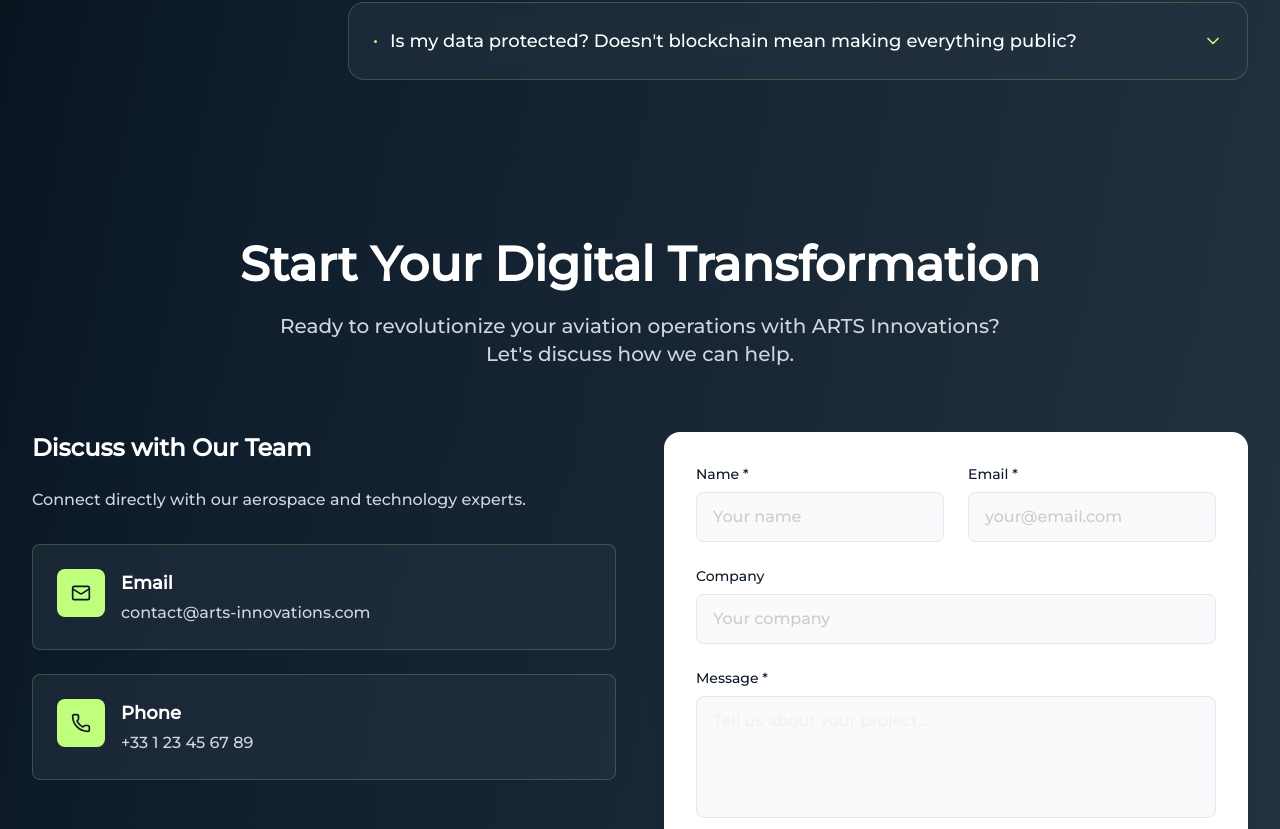
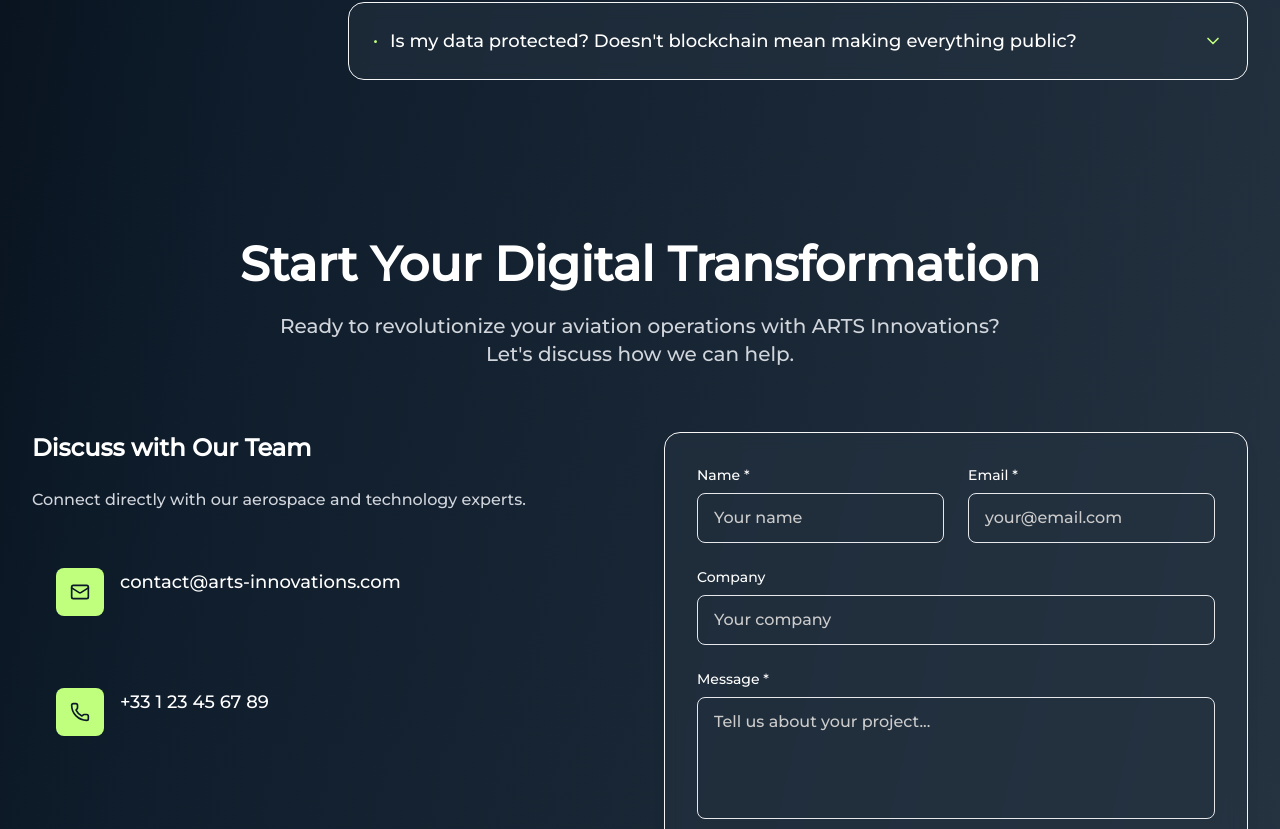
Before and after one commit to BlockService-FR/arts-innovations-landing, a Next.js app: page / in a window 1280 px wide. Shown: the part 5951-6780 px from the top of the page. Built offline with nearby package versions, Linux system fonts and the light colour scheme.

Commit message:
Improve Contact

```diff
--- a/components/ContactSection.tsx
+++ b/components/ContactSection.tsx
@@ -28,7 +28,6 @@
 
   return (
     <section id="contact" className="py-20 relative overflow-hidden">
-      <div className="absolute inset-0 bg-[url('/grid.svg')] opacity-10"></div>
 
       <div className="relative z-10 max-w-7xl mx-auto px-4 sm:px-6 lg:px-8">
         <motion.div
@@ -63,29 +62,27 @@
             <div className="space-y-6">
               <motion.div
                 whileHover={{ x: 10 }}
-                className="p-6 bg-arts-teal/50 rounded-lg border border-arts-green/20 hover:border-arts-green transition-all duration-300"
+                className="p-6 transition-all duration-300"
               >
                 <div className="flex items-start space-x-4">
                   <div className="w-12 h-12 bg-arts-green rounded-lg flex items-center justify-center">
                     <Mail size={20} className="text-arts-navy" />
                   </div>
                   <div>
-                    <h4 className="text-lg font-semibold text-white mb-1">Email</h4>
-                    <p className="text-gray-300">contact@arts-innovations.com</p>
+                    <p className="text-lg text-white"><a href="mailto:contact@arts-innovations.com">contact@arts-innovations.com</a></p>
                   </div>
                 </div>
               </motion.div>
               <motion.div
                 whileHover={{ x: 10 }}
-                className="p-6 bg-arts-teal/50 rounded-lg border border-arts-green/20 hover:border-arts-green transition-all duration-300"
+                className="p-6 rounded-lg transition-all duration-300"
               >
                 <div className="flex items-start space-x-4">
                   <div className="w-12 h-12 bg-arts-green rounded-lg flex items-center justify-center">
                     <Phone size={20} className="text-arts-navy" />
                   </div>
                   <div>
-                    <h4 className="text-lg font-semibold text-white mb-1">Phone</h4>
-                    <p className="text-gray-300">+33 1 23 45 67 89</p>
+                    <p className="text-lg text-white"><a href="tel:+33123456789">+33 1 23 45 67 89</a></p>
                   </div>
                 </div>
               </motion.div>
@@ -96,12 +93,12 @@
             initial={{ opacity: 0, x: 50 }}
             whileInView={{ opacity: 1, x: 0 }}
 
-            className="bg-white rounded-2xl p-8 shadow-lg"
+            className="bg-arts-teal/50 backdrop-blur-sm border border-arts-light hover:border-arts-green rounded-2xl p-8 shadow-lg"
           >
             <form onSubmit={handleSubmit} className="space-y-6">
               <div className="grid grid-cols-1 md:grid-cols-2 gap-6">
                 <div>
-                  <label htmlFor="name" className="block text-sm font-medium text-arts-navy mb-2">
+                  <label htmlFor="name" className="block text-sm font-medium text-white mb-2">
                     {t('contact.form.name')} {t('contact.form.required')}
                   </label>
                   <input
@@ -111,12 +108,12 @@
                     required
                     value={formData.name}
                     onChange={handleChange}
-                    className="w-full px-4 py-3 bg-gray-50 border border-gray-200 rounded-lg focus:ring-2 focus:ring-arts-green focus:border-transparent text-arts-navy placeholder-arts-gray"
+                    className="w-full px-4 py-3 border border-gray-200 rounded-lg focus:ring-2 focus:ring-arts-green focus:border-transparent text-white placeholder-arts-gray"
                     placeholder={t('contact.form.namePlaceholder')}
                   />
                 </div>
                 <div>
-                  <label htmlFor="email" className="block text-sm font-medium text-arts-navy mb-2">
+                  <label htmlFor="email" className="block text-sm font-medium text-white mb-2">
                     {t('contact.form.email')} {t('contact.form.required')}
                   </label>
                   <input
@@ -126,14 +123,14 @@
                     required
                     value={formData.email}
                     onChange={handleChange}
-                    className="w-full px-4 py-3 bg-gray-50 border border-gray-200 rounded-lg focus:ring-2 focus:ring-arts-green focus:border-transparent text-arts-navy placeholder-arts-gray"
+                    className="w-full px-4 py-3 border border-gray-200 rounded-lg focus:ring-2 focus:ring-arts-green focus:border-transparent text-white placeholder-arts-gray"
                     placeholder={t('contact.form.emailPlaceholder')}
                   />
                 </div>
               </div>
 
               <div>
-                <label htmlFor="company" className="block text-sm font-medium text-arts-navy mb-2">
+                <label htmlFor="company" className="block text-sm font-medium text-white mb-2">
                   {t('contact.form.company')}
                 </label>
                 <input
@@ -142,13 +139,13 @@
                   name="company"
                   value={formData.company}
                   onChange={handleChange}
-                  className="w-full px-4 py-3 bg-gray-50 border border-gray-200 rounded-lg focus:ring-2 focus:ring-arts-green focus:border-transparent text-arts-navy placeholder-arts-gray"
+                  className="w-full px-4 py-3 border border-gray-200 rounded-lg focus:ring-2 focus:ring-arts-green focus:border-transparent text-white placeholder-arts-gray"
                   placeholder={t('contact.form.companyPlaceholder')}
                 />
               </div>
 
               <div>
-                <label htmlFor="message" className="block text-sm font-medium text-arts-navy mb-2">
+                <label htmlFor="message" className="block text-sm font-medium text-white mb-2">
                   {t('contact.form.message')} {t('contact.form.required')}
                 </label>
                 <textarea
@@ -158,7 +155,7 @@
                   rows={4}
                   value={formData.message}
                   onChange={handleChange}
-                  className="w-full px-4 py-3 bg-gray-50 border border-gray-200 rounded-lg focus:ring-2 focus:ring-arts-green focus:border-transparent text-arts-navy placeholder-arts-gray/20 resize-none"
+                  className="w-full px-4 py-3 border border-gray-200 rounded-lg focus:ring-2 focus:ring-arts-green focus:border-transparent text-white placeholder-arts-gray resize-none"
                   placeholder={t('contact.form.messagePlaceholder')}
                 />
               </div>
--- a/components/FAQSection.tsx
+++ b/components/FAQSection.tsx
@@ -120,7 +120,7 @@
             {faqItems.map((item, index) => (
               <motion.div
                 key={item.id}
-                className="bg-arts-teal/50 backdrop-blur-sm rounded-2xl border border-arts-green/20 hover:border-arts-green transition-all duration-300 cursor-pointer"
+                className="bg-arts-teal/50 backdrop-blur-sm rounded-2xl border border-arts-light hover:border-arts-green transition-all duration-300 cursor-pointer"
                 initial={{ opacity: 0, y: 20 }}
                 whileInView={{ opacity: 1, y: 0 }}
 
```
